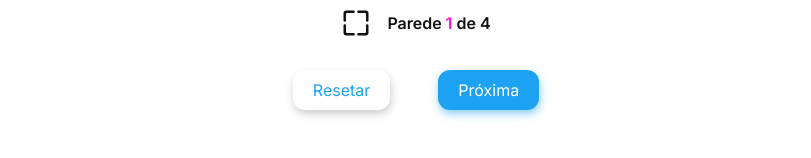
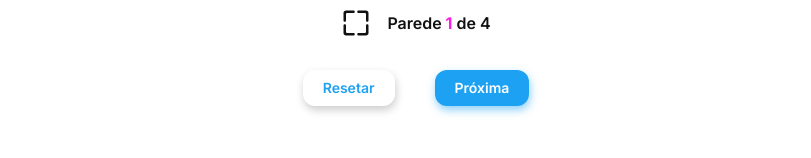
Before and after one commit to Thiagoow/PaintCalculator-React-Js-Redux-Tailwind, a React (Vite) app: page / in a window 1280 px wide. Shown: the part 152-310 px from the top of the page, without its empty margins (224-1035 px from the left). Built offline with nearby package versions, Linux system fonts and the light colour scheme; the HTML template or start-up script is replaced by a standard one.

Commit message:
Btns set as semibold + gap decreased

```diff
--- a/src/components/WallBtns.jsx
+++ b/src/components/WallBtns.jsx
@@ -2,12 +2,12 @@ import React from 'react';
 
 const WallBtns = () => {
   return (
-    <div className="flex justify-center mt-8 gap-12">
-      <button className="py-2 px-5 rounded-xl bg-bodyColor text-blueColor shadow-[1px_4px_8px_rgba(0,0,0,0.2)] hover:shadow-[1px_8px_16px_rgba(0,0,0,0.2)]">
+    <div className="flex justify-center mt-8 gap-10">
+      <button className="font-semibold text-sm py-2 px-5 rounded-xl bg-bodyColor text-blueColor shadow-[1px_4px_8px_rgba(0,0,0,0.2)] hover:shadow-[1px_8px_16px_rgba(0,0,0,0.2)]">
         Resetar
       </button>
 
-      <button className="py-2 px-5 rounded-xl bg-blueColor text-white shadow-[1px_4px_8px_rgba(29,161,242,0.5)] hover:shadow-[1px_8px_16px_rgba(29,161,242,0.5)]">
+      <button className="font-semibold text-sm py-2 px-5 rounded-xl bg-blueColor text-white shadow-[1px_4px_8px_rgba(29,161,242,0.5)] hover:shadow-[1px_8px_16px_rgba(29,161,242,0.5)]">
         Próxima
       </button>
     </div>
```
